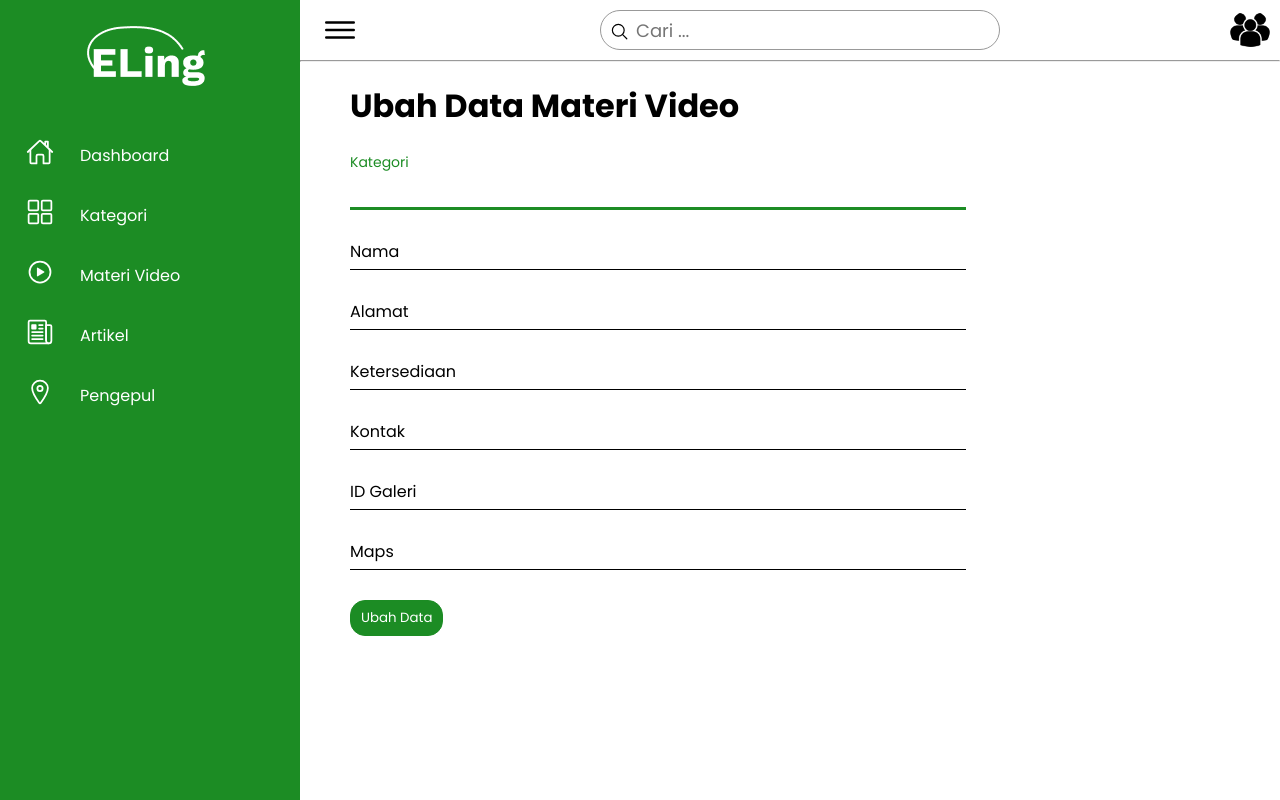
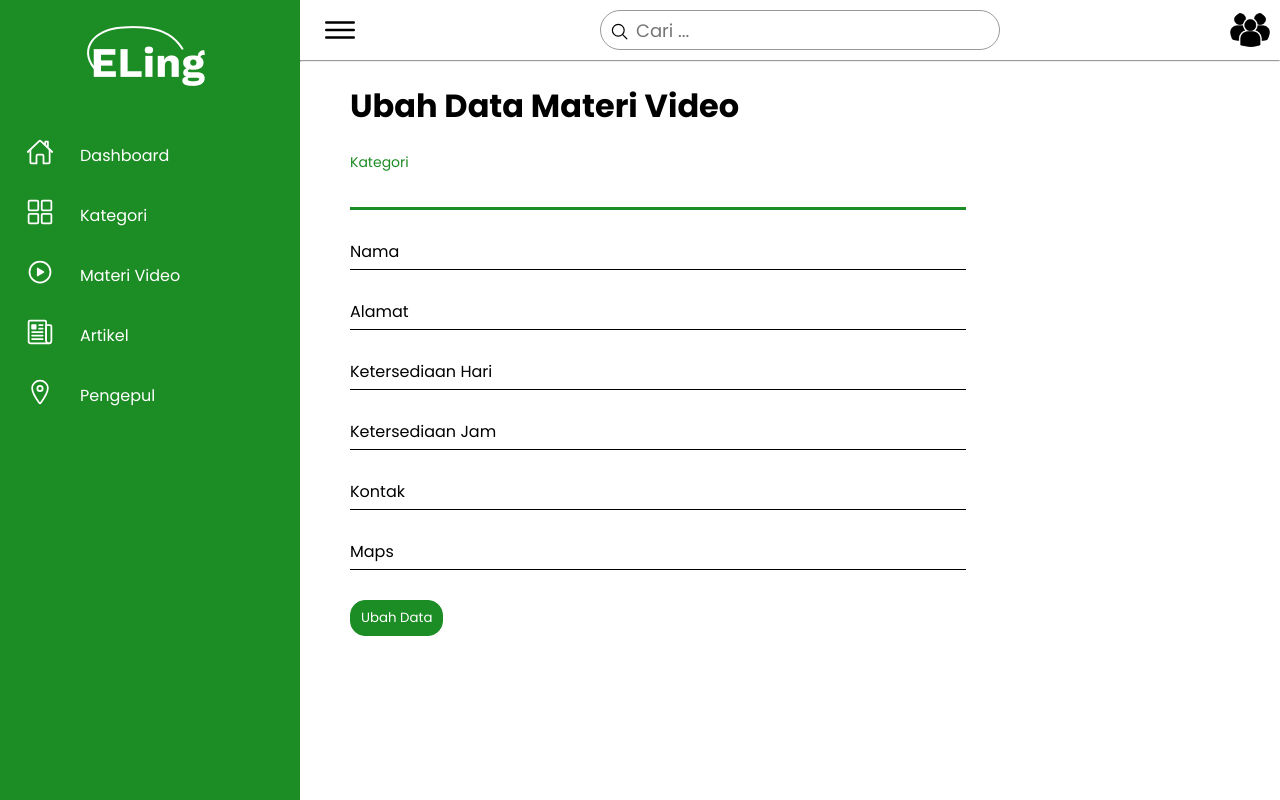
Before and after one commit to rafedo/Eling, a Laravel app: template resources/views/dashboard/pengepul/edit.blade.php in a window 1280 px wide. Run offline with Laravel 10, Linux system fonts and the light colour scheme; the template is opened without the code that fills it, so the values that code supplies are empty.

Commit message:
perubahan pengepul

```diff
--- a/app/Http/Controllers/DashboardArtikelController.php
+++ b/app/Http/Controllers/DashboardArtikelController.php
@@ -33,7 +33,7 @@ class DashboardArtikelController extends Controller
         $validatedData = $request->validate([
             'nama' => 'required|max:255',
             'deskripsi_singkat' => 'required|max:255',
-            'deskripsi_panjang' => 'required|max:255',
+            'deskripsi_panjang' => 'required',
             'tanggal' => 'required|max:255',
             'link' => 'required|max:255',
             'sumber' => 'required|max:255',
--- a/app/Http/Controllers/DashboardPengepulController.php
+++ b/app/Http/Controllers/DashboardPengepulController.php
@@ -72,7 +72,8 @@ class DashboardPengepulController extends Controller
             'kategori' => 'required|max:255',
             'nama' => 'required|max:255',
             'alamat' => 'required|max:255',
-            'ketersedian' => 'required|max:255',
+            'ketersediaan_hari' => 'required|max:255',
+            'ketersediaan_jam' => 'required|max:255',
             'kontak' => 'required|max:255',
             'id_galeri' => 'required|max:255',
             'maps' => 'required|max:255',
--- a/resources/views/dashboard/pengepul/edit.blade.php
+++ b/resources/views/dashboard/pengepul/edit.blade.php
@@ -38,11 +38,20 @@
                     @enderror
                 </div>
                 <div class="form">
-                    <input type="text" class="form__input" id="ketersedian" name="ketersedian"
-                        value="{{ old('ketersedian', $pengepul->ketersedian) }}" required autofocus>
-                    <label for="ketersedian" class="form__label"><span class="content-label">
-                            Ketersediaan</span></label>
-                    @error('ketersedian')
+                    <input type="text" class="form__input" id="ketersediaan_hari" name="ketersediaan_hari"
+                        value="{{ old('ketersediaan_hari', $pengepul->ketersediaan_hari) }}" required autofocus>
+                    <label for="ketersediaan_hari" class="form__label"><span class="content-label">
+                            Ketersediaan Hari</span></label>
+                    @error('ketersediaan Hari')
+                        <p>{{ $message }}</p>
+                    @enderror
+                </div>
+                <div class="form">
+                    <input type="text" class="form__input" id="ketersediaan_jam" name="ketersediaan_jam"
+                        value="{{ old('ketersediaan_jam', $pengepul->ketersediaan_jam) }}" required autofocus>
+                    <label for="ketersediaan_jam" class="form__label"><span class="content-label">
+                            Ketersediaan Jam</span></label>
+                    @error('ketersediaan_Jam')
                         <p>{{ $message }}</p>
                     @enderror
                 </div>
@@ -52,15 +61,6 @@
                     <label for="kontak" class="form__label"><span class="content-label">
                             Kontak</span></label>
                     @error('kontak')
-                        <p>{{ $message }}</p>
-                    @enderror
-                </div>
-                <div class="form">
-                    <input type="text" class="form__input" id="id_galeri" name="id_galeri"
-                        value="{{ old('id_galeri', $pengepul->id_galeri) }}" required autofocus>
-                    <label for="id_galeri" class="form__label"><span class="content-label">
-                            ID Galeri</span></label>
-                    @error('id_galeri')
                         <p>{{ $message }}</p>
                     @enderror
                 </div>
```
Also changed, not shown: resources/views/dashboard/pengepul/index.blade.php (+5 -2 lines), 1 other file.
